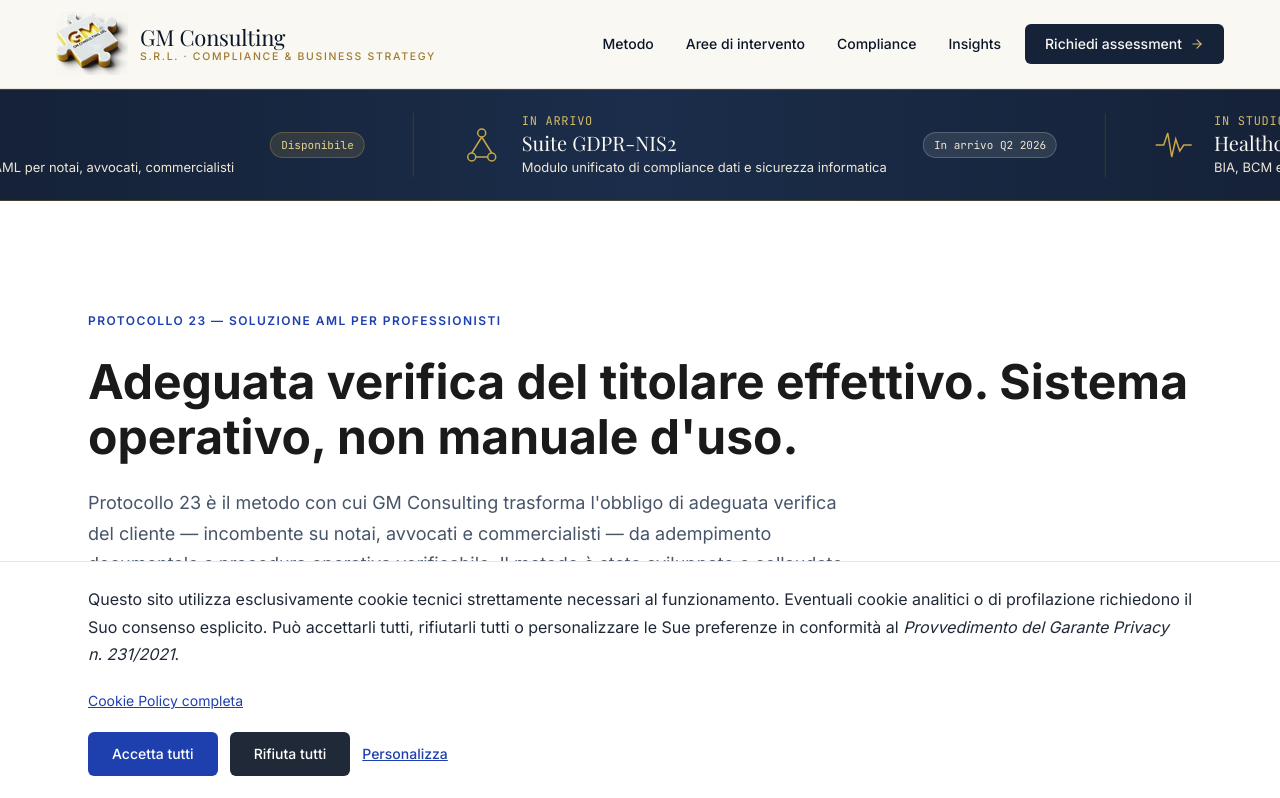
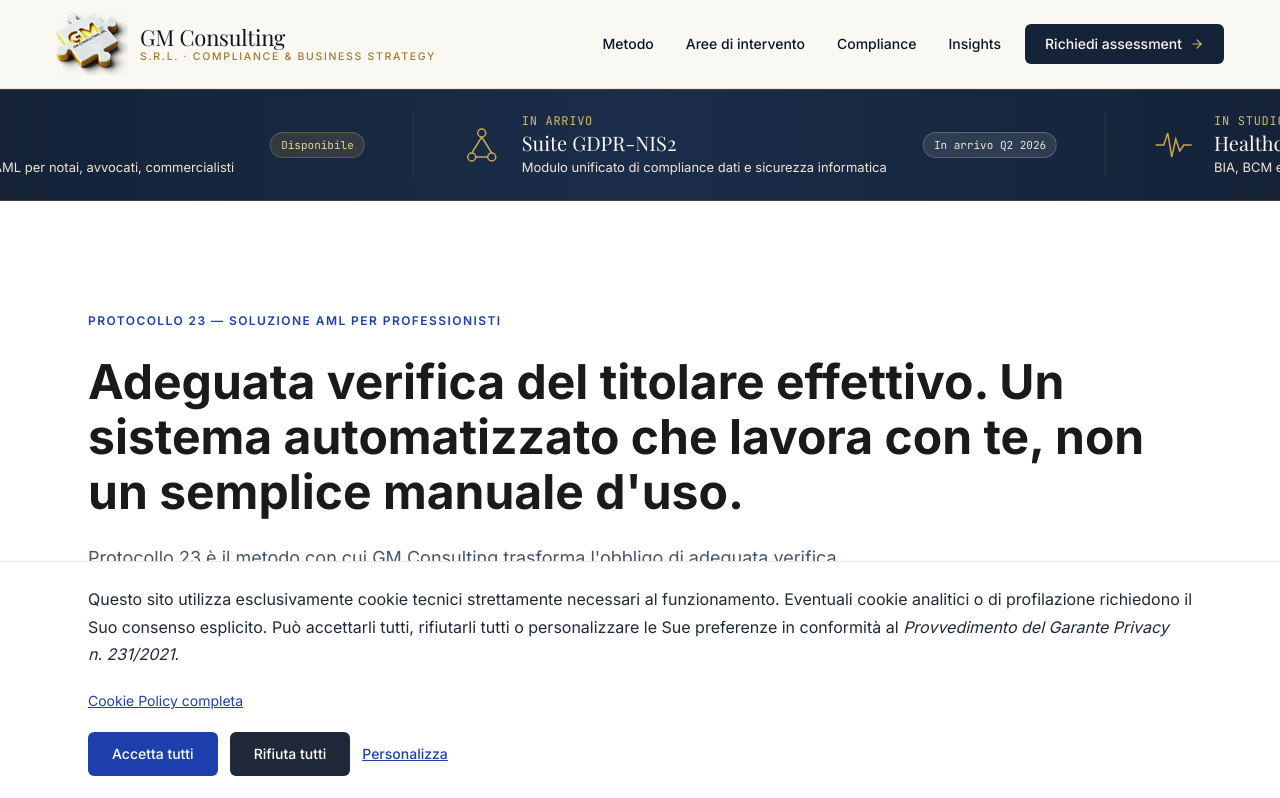
Before and after one commit to Puglisilawfirm/GM-CONSULTING-, a Next.js app: page /protocollo-23 in a window 1280 px wide. Shown: the top 798 px of the page. Built offline with nearby package versions, Linux system fonts and the light colour scheme.

Commit message:
fix(copy): update P23 H1 claim per CMO direction

```diff
--- a/src/app/protocollo-23/page.tsx
+++ b/src/app/protocollo-23/page.tsx
@@ -95,7 +95,7 @@ export default function Protocollo23Page() {
       <Hero
         variant="compact"
         eyebrow="Protocollo 23 — Soluzione AML per Professionisti"
-        title="Adeguata verifica del titolare effettivo. Sistema operativo, non manuale d'uso."
+        title="Adeguata verifica del titolare effettivo. Un sistema automatizzato che lavora con te, non un semplice manuale d'uso."
         lead="Protocollo 23 è il metodo con cui GM Consulting trasforma l'obbligo di adeguata verifica del cliente — incombente su notai, avvocati e commercialisti — da adempimento documentale a procedura operativa verificabile. Il metodo è stato sviluppato e collaudato in produzione presso Studio Legale Avv. Maria Puglisi e codificato come trattamento autonomo nel registro delle attività di trattamento dello Studio. La sua trasposizione presso altri studi avviene per implementazione, formazione e — facoltativamente — validazione giuridica in convenzione professionale."
       >
         <div className="flex flex-wrap gap-4">
```
